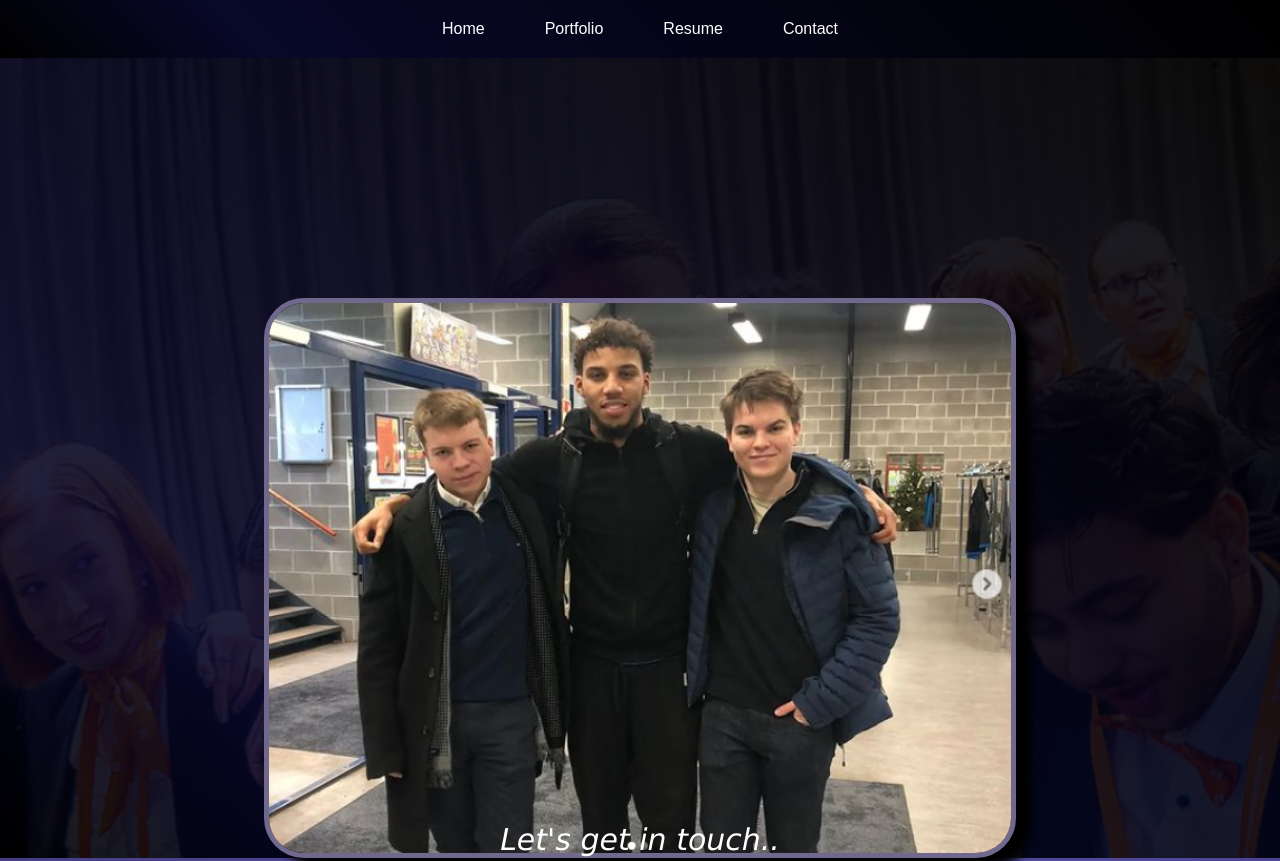
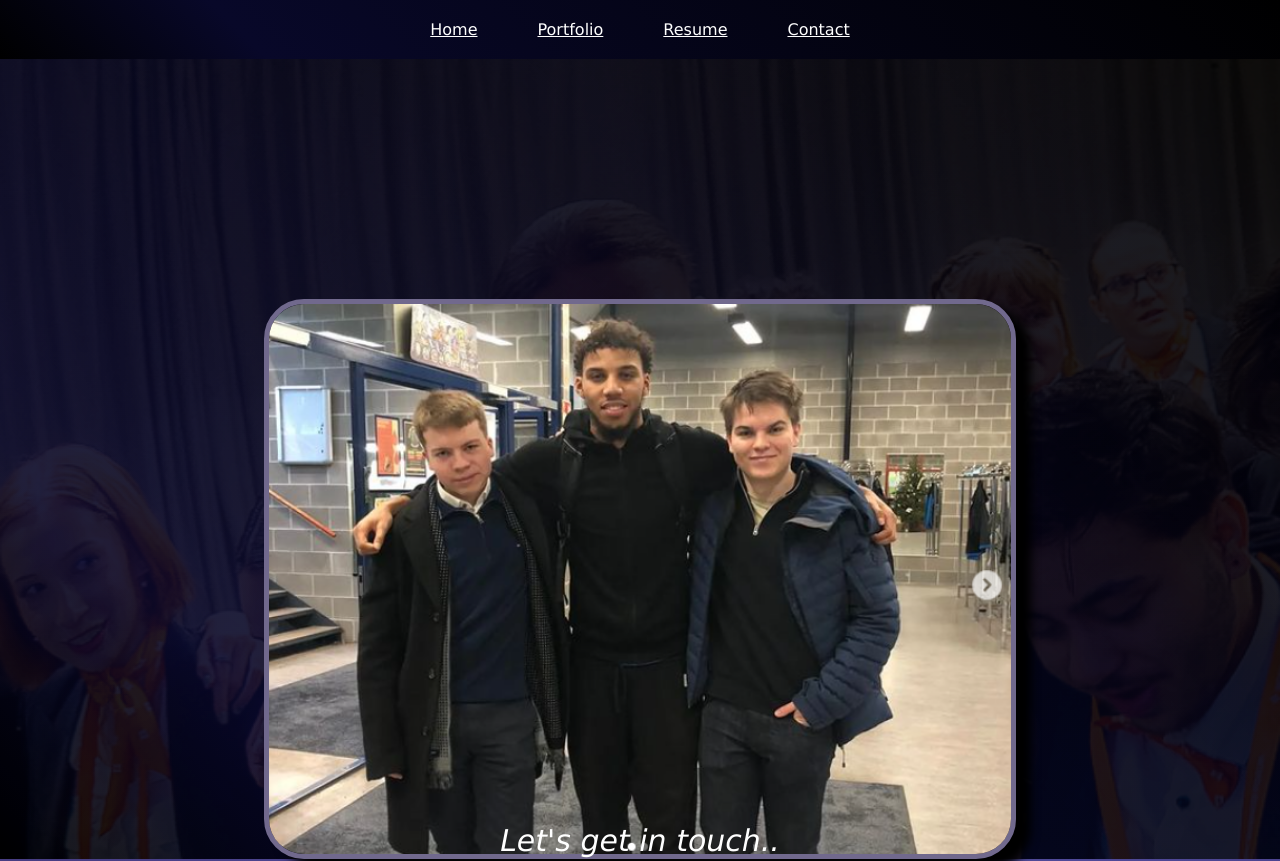
Before and after one commit to RifleTurtle/Digital-Services-webpage, a plain HTML site: page Digital Services Portfolio/contact.html in a window 1280 px wide. Shown: the top 861 px of the page. Drawn offline with Linux system fonts and the light colour scheme.

Commit message:
Added links to topbar

```diff
--- a/Digital Services Portfolio/contact.html
+++ b/Digital Services Portfolio/contact.html
@@ -8,10 +8,10 @@
 </head>
 <body>
     <div id="topBar">
-        <button id="home" class="navButton">Home</button>
-        <button id="Portfolio" class="navButton">Portfolio</button>
-        <button id="Resume" class="navButton">Resume</button>
-        <button id="Contact" class="navButton">Contact</button>
+        <a href="landing.html" id="home"  class="navButton">Home</a>
+        <a href="portfolio.html" id="Portfolio" class="navButton">Portfolio</a>
+        <a href="resume.html" id="Resume"  class="navButton">Resume</a>
+        <a href="contact.html" id="Contact" class="navButton">Contact</a>
     </div>
 
     <div id="body1">
```
Also changed, not shown: Digital Services Portfolio/landing.html (+4 -4 lines), Digital Services Portfolio/portfolio.html (+4 -4 lines), Digital Services Portfolio/resume.html (+4 -4 lines).
